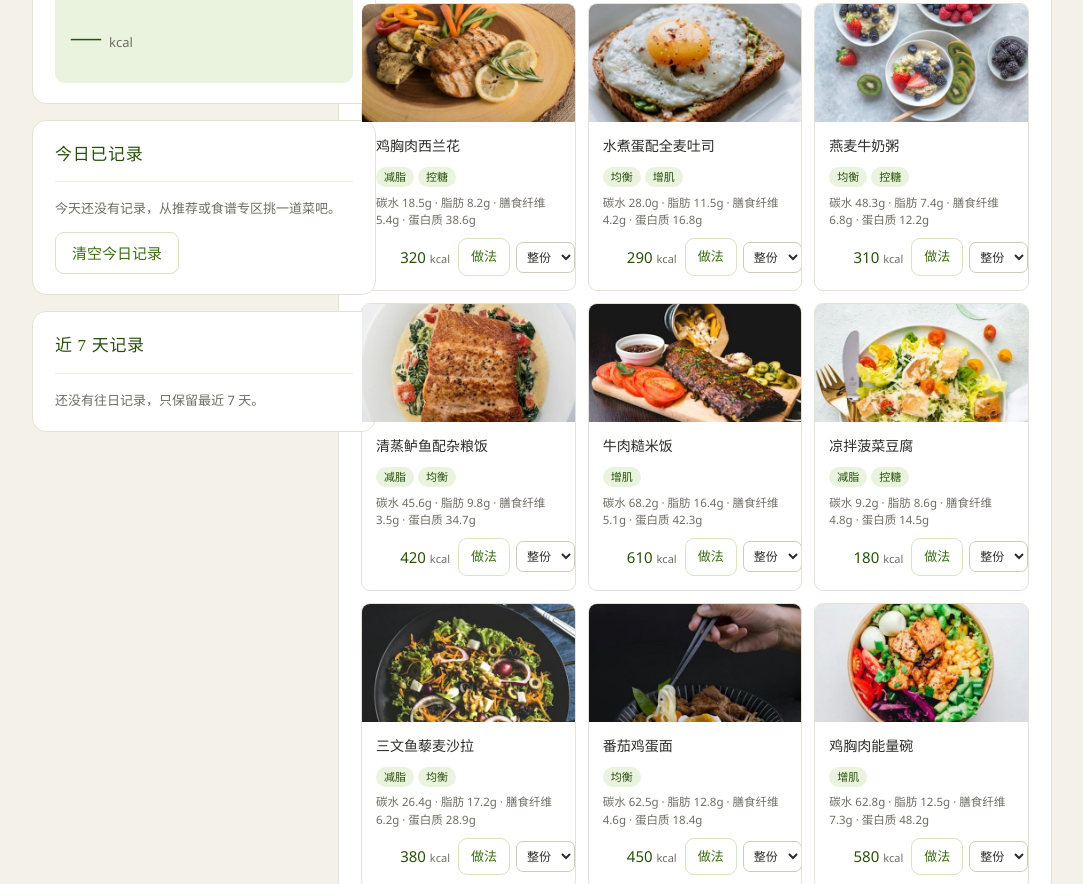
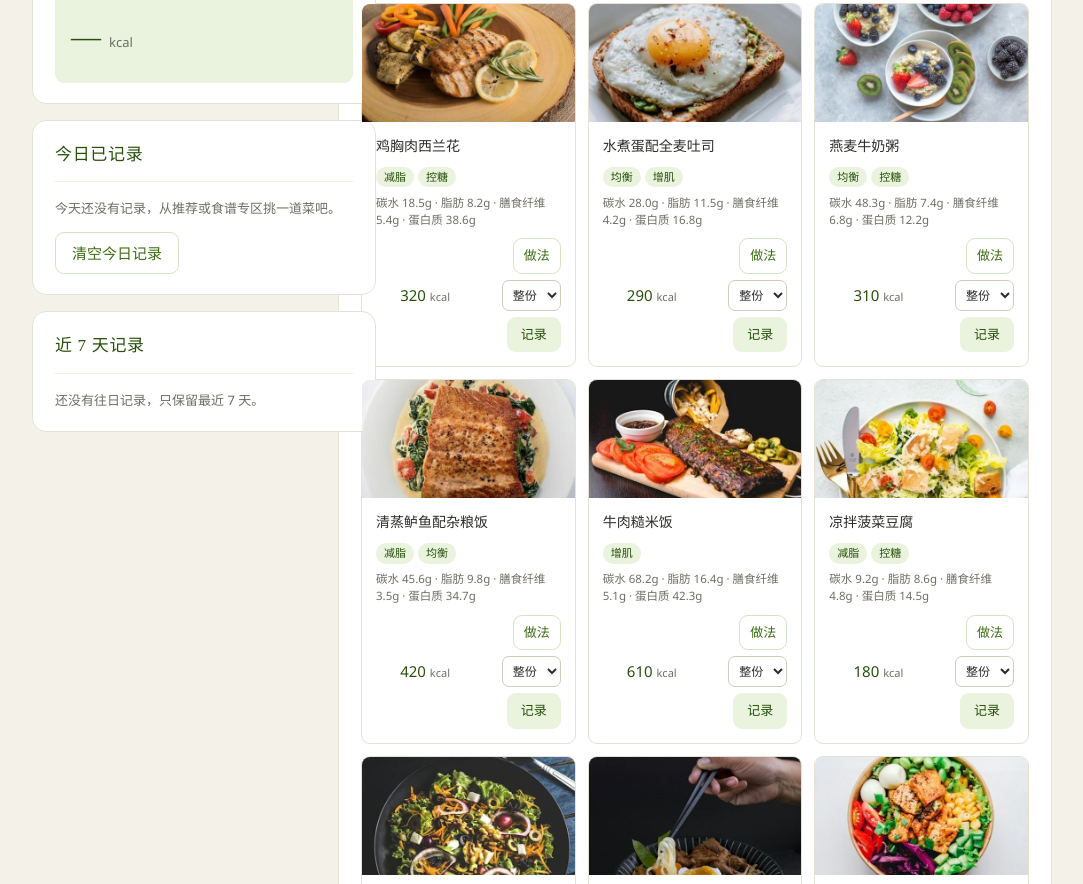
Before and after one commit to icikluo/schoolwork-Ailab, a plain HTML site: page 自选作品/index.html in a window 1280 px wide. Shown: the part 975-1859 px from the top of the page, without its empty margins (98-1181 px from the left). Drawn offline with Linux system fonts and the light colour scheme.

Commit message:
修复：食谱卡按钮组允许换行，「记录」按钮不再被裁出卡片
问题：
食谱卡底部「做法 + 整份 + 记录」三个控件在约 215px 宽的卡片里排不下。
按钮组缺少 flex-wrap，「记录」按钮被挤出卡片右边界约 58px，
被 overflow 裁掉，用户完全看不见——从用户视角看就是"没有记录功能"。

实测坐标：
  卡片右边界 580
  「记录」右边界 638  -> 被裁 true

原因：
后期陆续加入「整份/半份」份量选择与「做法」展开按钮，
每加一个单独看都正常，合在一起超出卡片宽度。
属课程标准第 8 周《画蛇添足》（第二系统效应）场景。

修复：
- .卡按钮组 增加 flex-wrap: wrap 与 justify-content: flex-end
- .做法按钮 收窄内边距（7px 12px -> 6px 10px）并设 flex: none
- .份量选择、.食谱卡 .加入按钮 设 flex: none，防止被压缩

验证：
- 测量：按钮右边界 566 <= 卡片右边界 580（修复前 638 > 580）
- 注入脚本真实点击：卡路里 0 -> 320，记录条数 0 -> 1，
  碳水/脂肪/膳食纤维/蛋白质五项同步累加
- 81 项逻辑测试 + 数据/动作契约检查全部通过，无回归

发现来源：自测 A1 验收契约第 6 项时发现。
详见 作业/A1/A1-实验记录-二-按钮被裁缺陷.md

```diff
--- a/自选作品/样式.css
+++ b/自选作品/样式.css
@@ -604,14 +604,23 @@ button {
 .计划餐 .热量 { font-size: 12px; color: var(--文字-淡); }
 
 /* ---------- 食材与做法详情 ---------- */
-.卡按钮组 { display: flex; align-items: center; gap: 6px; }
+/* 按钮组允许换行：卡片宽约 215px，「做法 + 份量 + 记录」三个控件排不下时换行，
+   避免「记录」按钮被挤出卡片边界而看不见（见 A1 实验记录：记录按钮被裁 bug）。 */
+.卡按钮组 {
+  display: flex;
+  align-items: center;
+  gap: 6px;
+  flex-wrap: wrap;
+  justify-content: flex-end;
+}
 .做法按钮 {
-  padding: 7px 12px;
+  padding: 6px 10px;
   background: transparent;
   color: var(--绿-主);
   border: 1px solid var(--绿-边);
   font-size: 13px;
   white-space: nowrap;
+  flex: none;
 }
 .做法按钮:hover,
 .做法按钮.展开 { background: var(--绿-浅); }
@@ -667,8 +676,11 @@ button {
   font-size: 12px;
   width: auto;
   border-radius: 7px;
+  flex: none;
 }
 .食谱项 .份量选择 { flex: none; }
+/* 食谱卡内的记录按钮不被压缩，保证始终可点可见 */
+.食谱卡 .加入按钮 { flex: none; white-space: nowrap; }
 
 /* ---------- 近 7 天记录 ---------- */
 .历史日 {
```
